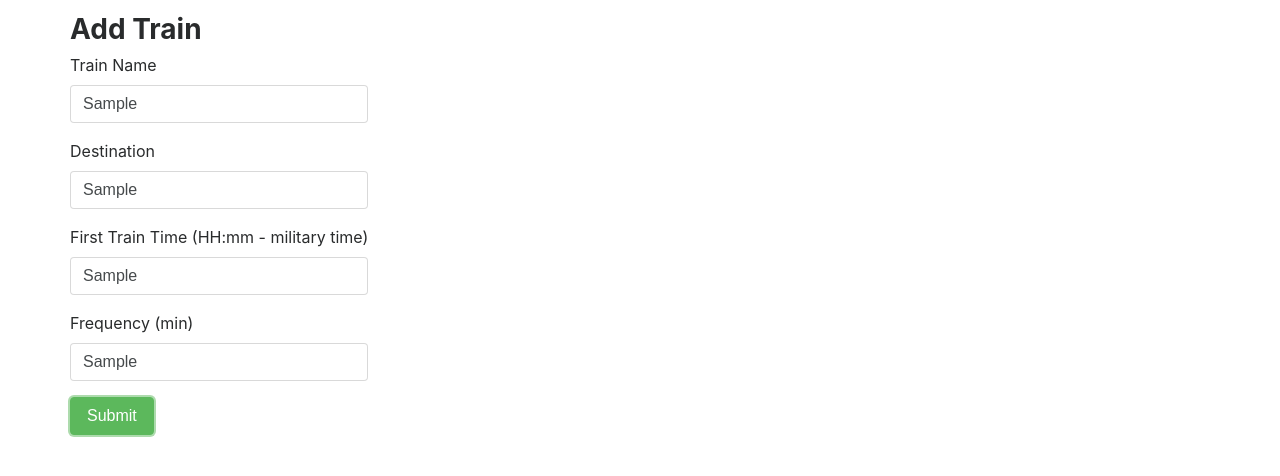
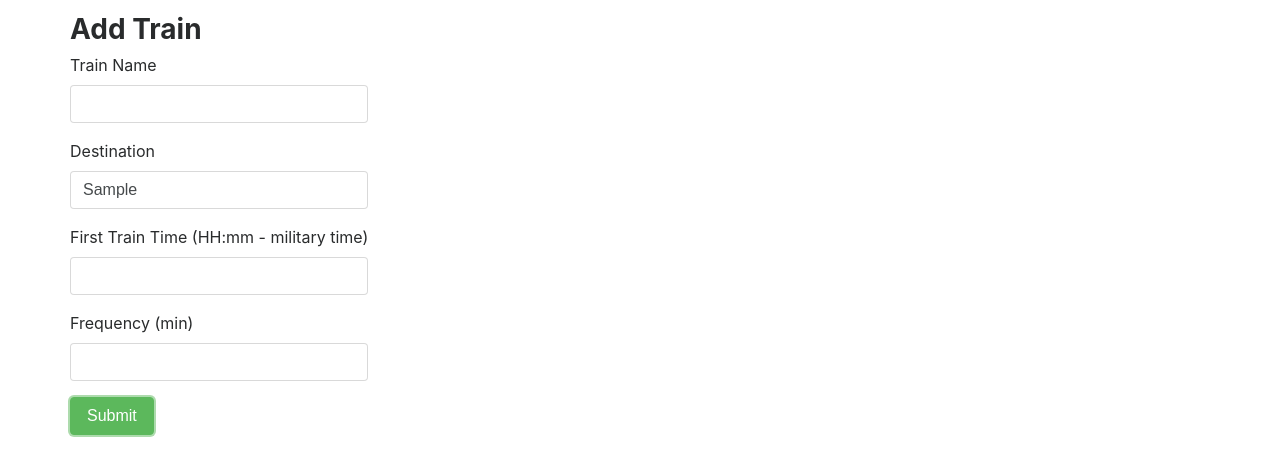
Before and after one commit to randallish/train-app, a plain HTML site: page index.html in a window 1280 px wide. Both pictures are taken after typing "Sample", "Sample", "Sample", "Sample" into the empty fields and a click on the button "Submit". Shown: the part 308-784 px from the top of the page. Drawn offline with nearby package versions, Linux system fonts and the light colour scheme; no server answers.

Commit message:
testing snapshot

```diff
--- a/assets/javascript/main.js
+++ b/assets/javascript/main.js
@@ -14,18 +14,30 @@ var config = {
   var frequency = '';
   var firstTrain = '';
 
-  $("#button").on("click",function(event) {
+  $("#submit").on("click",function(event) {
     event.preventDefault();
 
     name = $("#name-input").val().trim();
     destination = $("#destination-input").val().trim();
     firstTrain = $("#first-input").val().trim();
     frequency = $("#frequency-input").val().trim();
+    console.log(name,destination,frequency,firstTrain);
 
-    dataRef.ref().push({
+    database.ref().push({
         name: name,
         destination: destination,
         firstTrain: firstTrain,
         frequency: frequency
     });
+
+    $("#name-input").val('');
+    $("destination-input").val('');
+    $("#first-input").val('');
+    $("#frequency-input").val('');
   });
+
+
+  database.ref().on("child_added", function(childSnapshot) {
+      console.log(childSnapshot.val().name);
+
+  });
--- a/index.html
+++ b/index.html
@@ -57,7 +57,7 @@
                                                         <label for="frequency-input">Frequency (min)</label>
                                                         <input class="form-control" id="frequency-input" type="text">
                                                     </div>
-                                                    <button class="btn btn-success" id="button" type="submit">Submit</button>
+                                                    <button class="btn btn-success" id="submit" type="submit">Submit</button>
                                                 </form>
                                             </div>
                                         </div>
@@ -66,7 +66,7 @@
                             </div>
 
 <script src="https://www.gstatic.com/firebasejs/4.9.0/firebase.js"></script>
-<script src="https://cdnjs.cloudflare.com/ajax/libs/moment.js/2.20.1/locale/af.js"></script>
+<script src="https://cdn.jsdelivr.net/momentjs/2.12.0/moment.min.js"></script>
 <script
     src="https://code.jquery.com/jquery-3.2.1.min.js"
     integrity="sha256-hwg4gsxgFZhOsEEamdOYGBf13FyQuiTwlAQgxVSNgt4="
```
